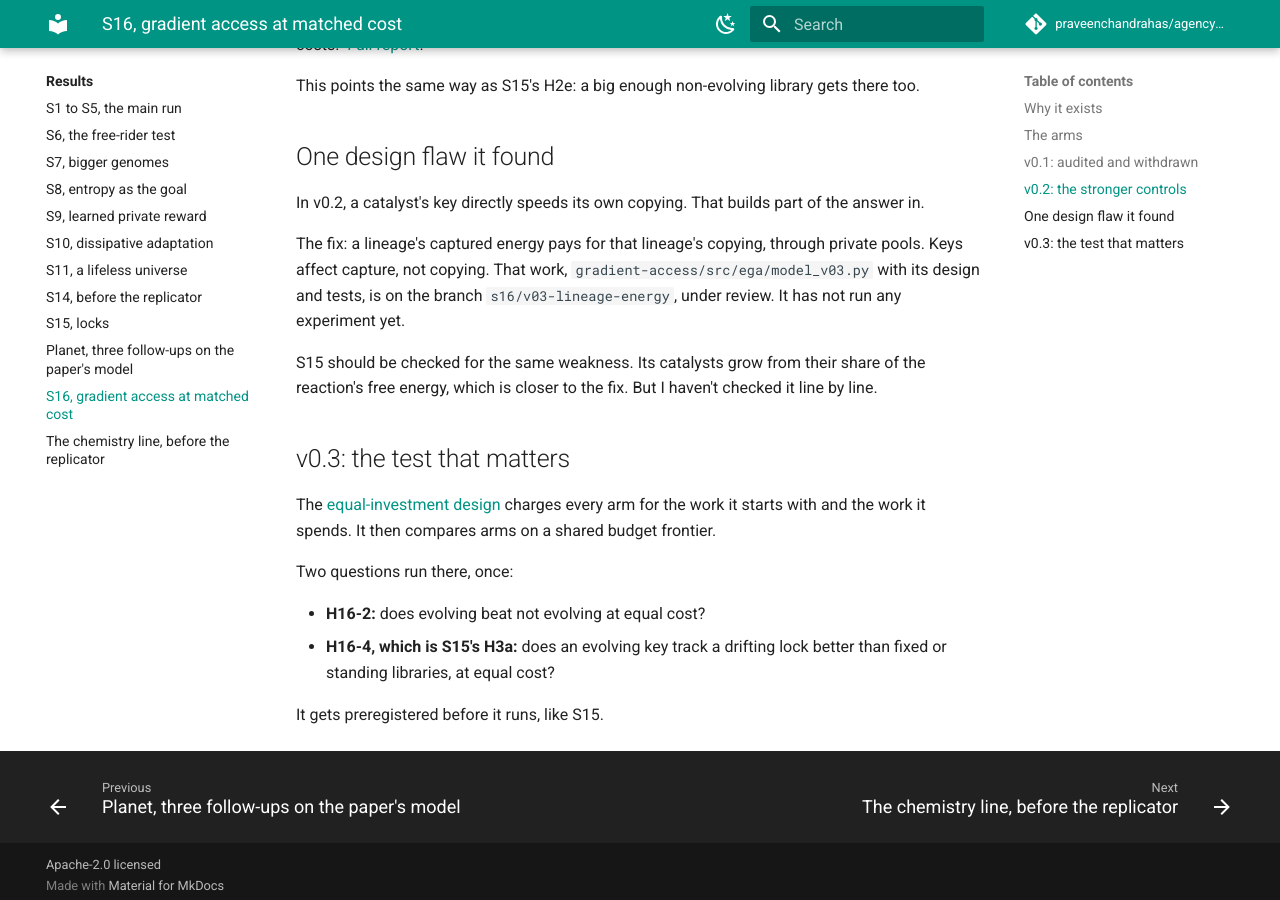
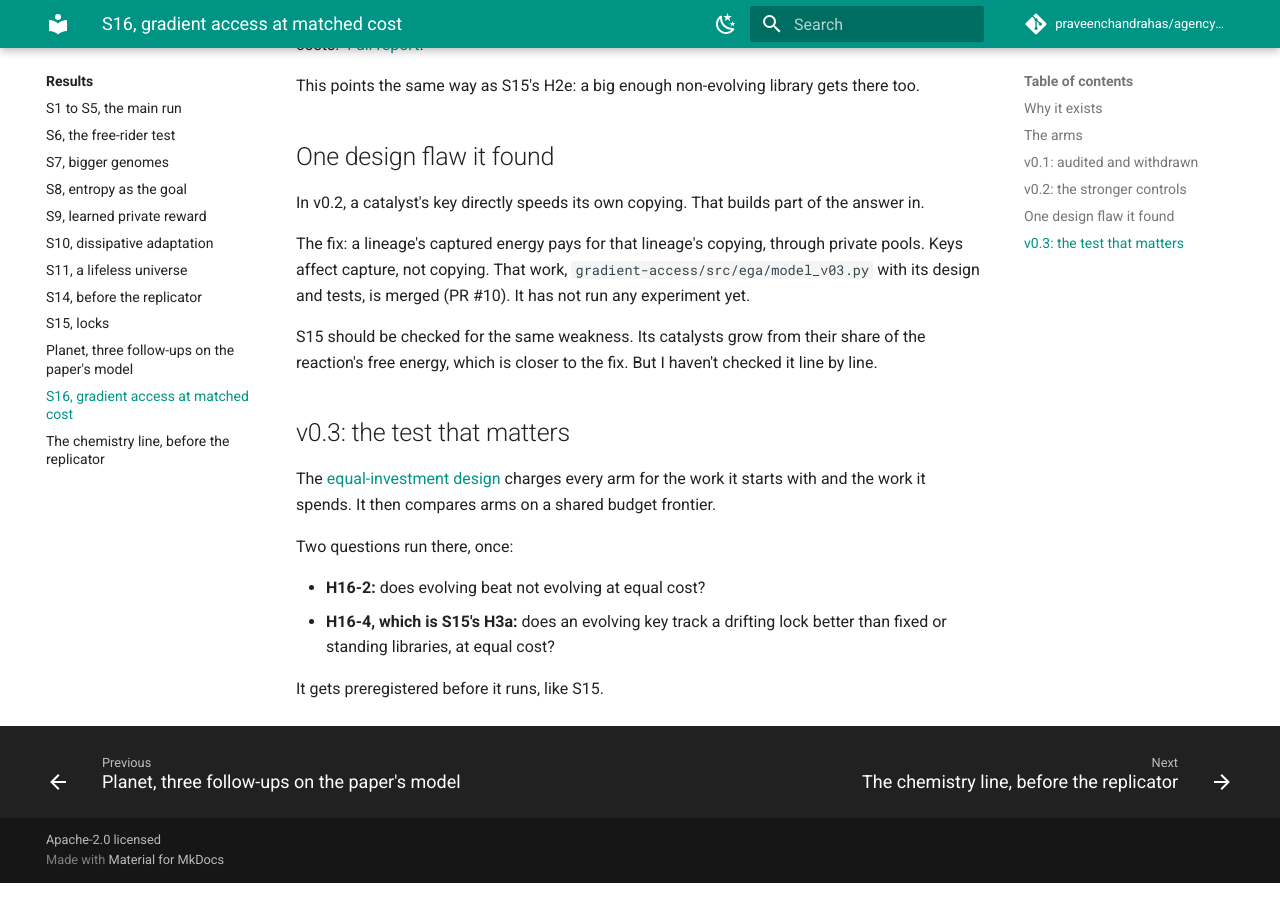
Before and after one commit to praveenchandrahas/agency-from-gradients, an MkDocs documentation site: the page built from docs/results/s16.md, in a window 1280 px wide and 900 px high, scrolled down 2335 px. Built offline with MkDocs 1.6.1 and Material for MkDocs 9.7.7, drawn with Linux system fonts in a browser that asks for light colours; comment, search, counter and statistics services are not loaded.

Commit message:
S16 page: v0.3 lineage-energy model merged
Co-Authored-By: Claude Opus 5.5 <noreply@anthropic.com>
Claude-Session: https://claude.ai/code/session_01R9FdkDqX4ZSnbqmav9szkG

```diff
--- a/docs/results/s16.md
+++ b/docs/results/s16.md
@@ -65,7 +65,7 @@ This points the same way as S15's H2e: a big enough non-evolving library gets th
 
 In v0.2, a catalyst's key directly speeds its own copying. That builds part of the answer in.
 
-The fix: a lineage's captured energy pays for that lineage's copying, through private pools. Keys affect capture, not copying. That work, `gradient-access/src/ega/model_v03.py` with its design and tests, is on the branch `s16/v03-lineage-energy`, under review. It has not run any experiment yet.
+The fix: a lineage's captured energy pays for that lineage's copying, through private pools. Keys affect capture, not copying. That work, `gradient-access/src/ega/model_v03.py` with its design and tests, is merged (PR #10). It has not run any experiment yet.
 
 S15 should be checked for the same weakness. Its catalysts grow from their share of the reaction's free energy, which is closer to the fix. But I haven't checked it line by line.
 
```
